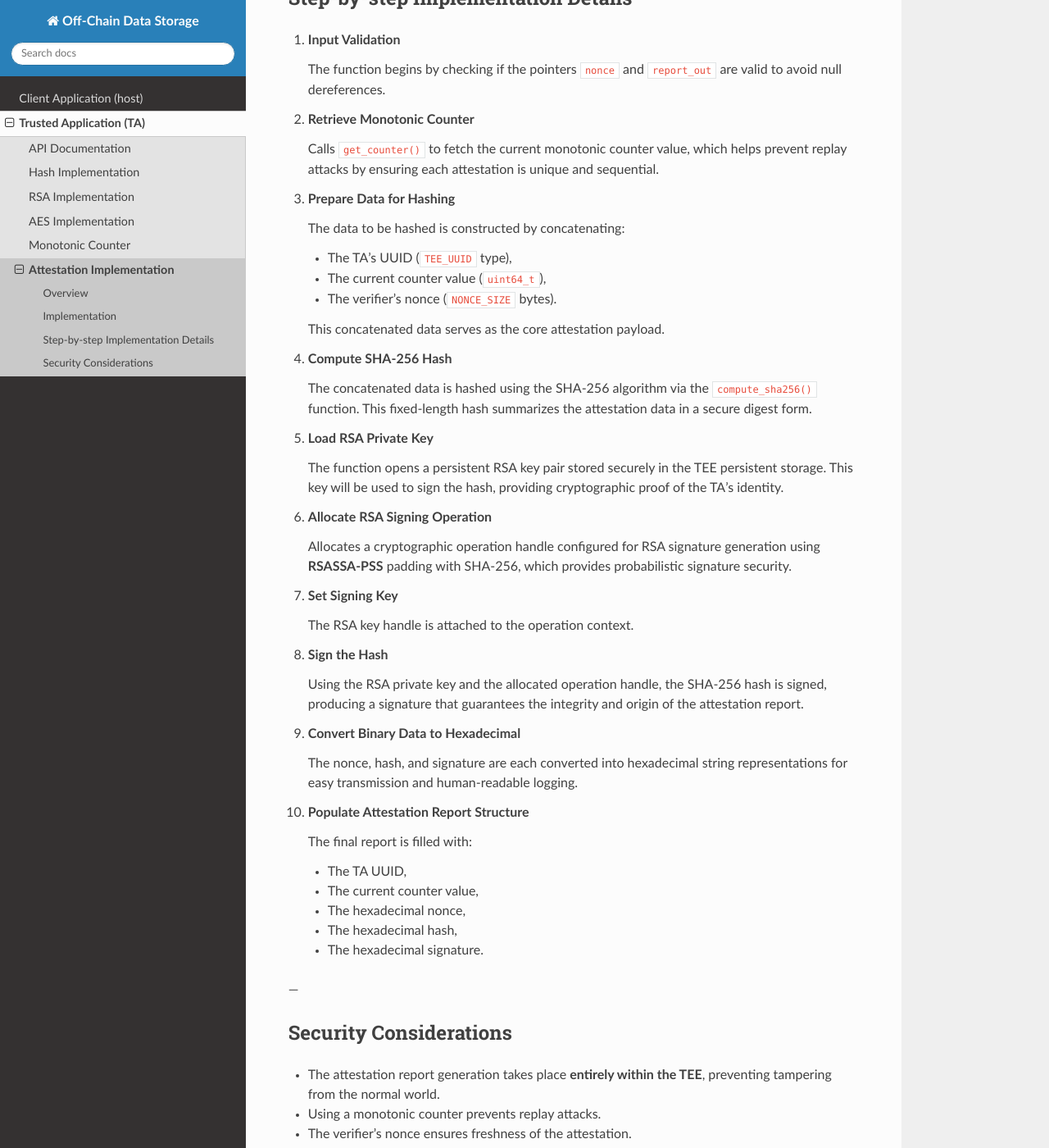
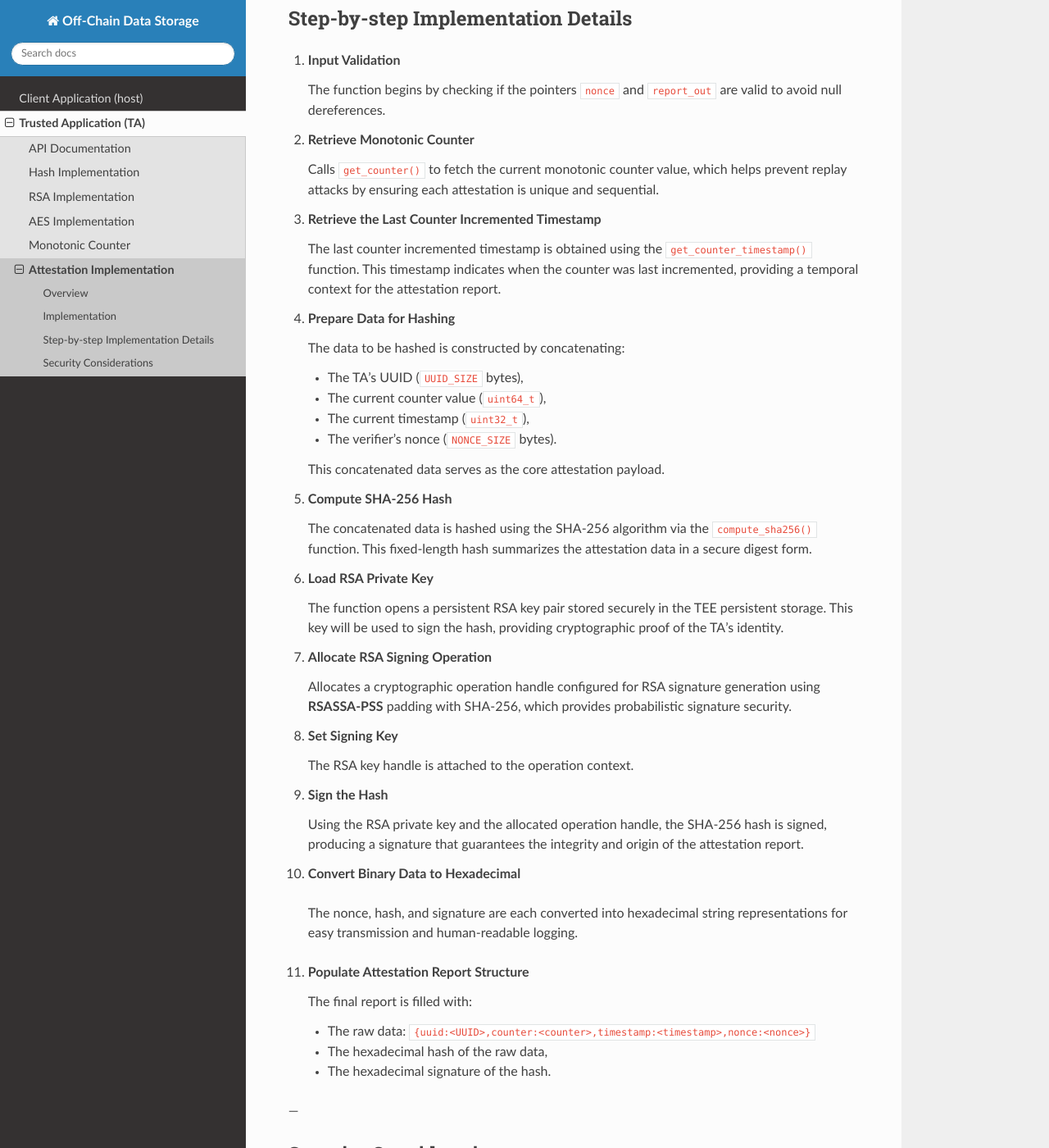
Before and after one commit to joelvaz0x01/off-chain-secure-storage, a Sphinx documentation site: the page built from docs/ta/attestation.rst, in a window 1280 px wide and 1400 px high, scrolled down 1259 px. Shown: the whole window at 82% size. Built offline with Sphinx 7.4.7 and the Read the Docs theme 3.1.0, drawn with Linux system fonts in a browser that asks for light colours; some of the changed text lies outside the part shown.

Commit message:
Update attestation documentation

```diff
--- a/docs/ta/attestation.rst
+++ b/docs/ta/attestation.rst
@@ -14,12 +14,13 @@ The attestation mechanism produces a signed report that includes:
 
 - The **Trusted Application UUID** (universally unique identifier),
 - A **monotonic counter** value to prevent replay attacks,
+- The last counter incremented **timestamp**,
 - A **nonce** (number used once) provided by the verifier to ensure freshness.
 
 The report contains:
 
-- The raw data (TA UUID + counter + nonce),
-- A SHA-256 hash of this data,
+- The raw data (``TEE_UUID`` + ``counter`` + ``timestamp`` + ``nonce``),
+- A SHA-256 hash of raw data,
 - An RSA signature over the hash, proving the TA's identity and report integrity.
 
 ---
@@ -57,49 +58,52 @@ Step-by-step Implementation Details
 
    Calls ``get_counter()`` to fetch the current monotonic counter value, which helps prevent replay attacks by ensuring each attestation is unique and sequential.
 
-3. **Prepare Data for Hashing**
+3. **Retrieve the Last Counter Incremented Timestamp**
+
+   The last counter incremented timestamp is obtained using the ``get_counter_timestamp()`` function. This timestamp indicates when the counter was last incremented, providing a temporal context for the attestation report.
+
+4. **Prepare Data for Hashing**
 
    The data to be hashed is constructed by concatenating:
 
-   - The TA's UUID (``TEE_UUID`` type),
+   - The TA's UUID (``UUID_SIZE`` bytes),
    - The current counter value (``uint64_t``),
+   - The current timestamp (``uint32_t``),
    - The verifier's nonce (``NONCE_SIZE`` bytes).
 
    This concatenated data serves as the core attestation payload.
 
-4. **Compute SHA-256 Hash**
+5. **Compute SHA-256 Hash**
 
    The concatenated data is hashed using the SHA-256 algorithm via the ``compute_sha256()`` function. This fixed-length hash summarizes the attestation data in a secure digest form.
 
-5. **Load RSA Private Key**
+6. **Load RSA Private Key**
 
-   The function opens a persistent RSA key pair stored securely in the TEE persistent storage. This key will be used to sign the hash, providing cryptographic proof of the TA’s identity.
+   The function opens a persistent RSA key pair stored securely in the TEE persistent storage. This key will be used to sign the hash, providing cryptographic proof of the TA's identity.
 
-6. **Allocate RSA Signing Operation**
+7. **Allocate RSA Signing Operation**
 
    Allocates a cryptographic operation handle configured for RSA signature generation using **RSASSA-PSS** padding with SHA-256, which provides probabilistic signature security.
 
-7. **Set Signing Key**
+8. **Set Signing Key**
 
    The RSA key handle is attached to the operation context.
 
-8. **Sign the Hash**
+9. **Sign the Hash**
 
    Using the RSA private key and the allocated operation handle, the SHA-256 hash is signed, producing a signature that guarantees the integrity and origin of the attestation report.
 
-9. **Convert Binary Data to Hexadecimal**
+10. **Convert Binary Data to Hexadecimal**
 
    The nonce, hash, and signature are each converted into hexadecimal string representations for easy transmission and human-readable logging.
 
-10. **Populate Attestation Report Structure**
+11. **Populate Attestation Report Structure**
 
     The final report is filled with:
 
-    - The TA UUID,
-    - The current counter value,
-    - The hexadecimal nonce,
-    - The hexadecimal hash,
-    - The hexadecimal signature.
+    - The raw data: ``{uuid:<UUID>,counter:<counter>,timestamp:<timestamp>,nonce:<nonce>}``
+    - The hexadecimal hash of the raw data,
+    - The hexadecimal signature of the hash.
 
 ---
 
@@ -108,6 +112,6 @@ Security Considerations
 
 - The attestation report generation takes place **entirely within the TEE**, preventing tampering from the normal world.
 - Using a monotonic counter prevents replay attacks.
+- The last incremented timestamp provides temporal context, ensuring the report is current.
 - The verifier's nonce ensures freshness of the attestation.
 - RSA signatures using RSASSA-PSS with SHA-256 provide strong cryptographic guarantees.
-- Converting sensitive binary data into hex strings prevents encoding issues during report transmission.
```
Also changed, not shown: other parts of docs/ta/attestation.rst (+1 -1 lines), 1 other file.
